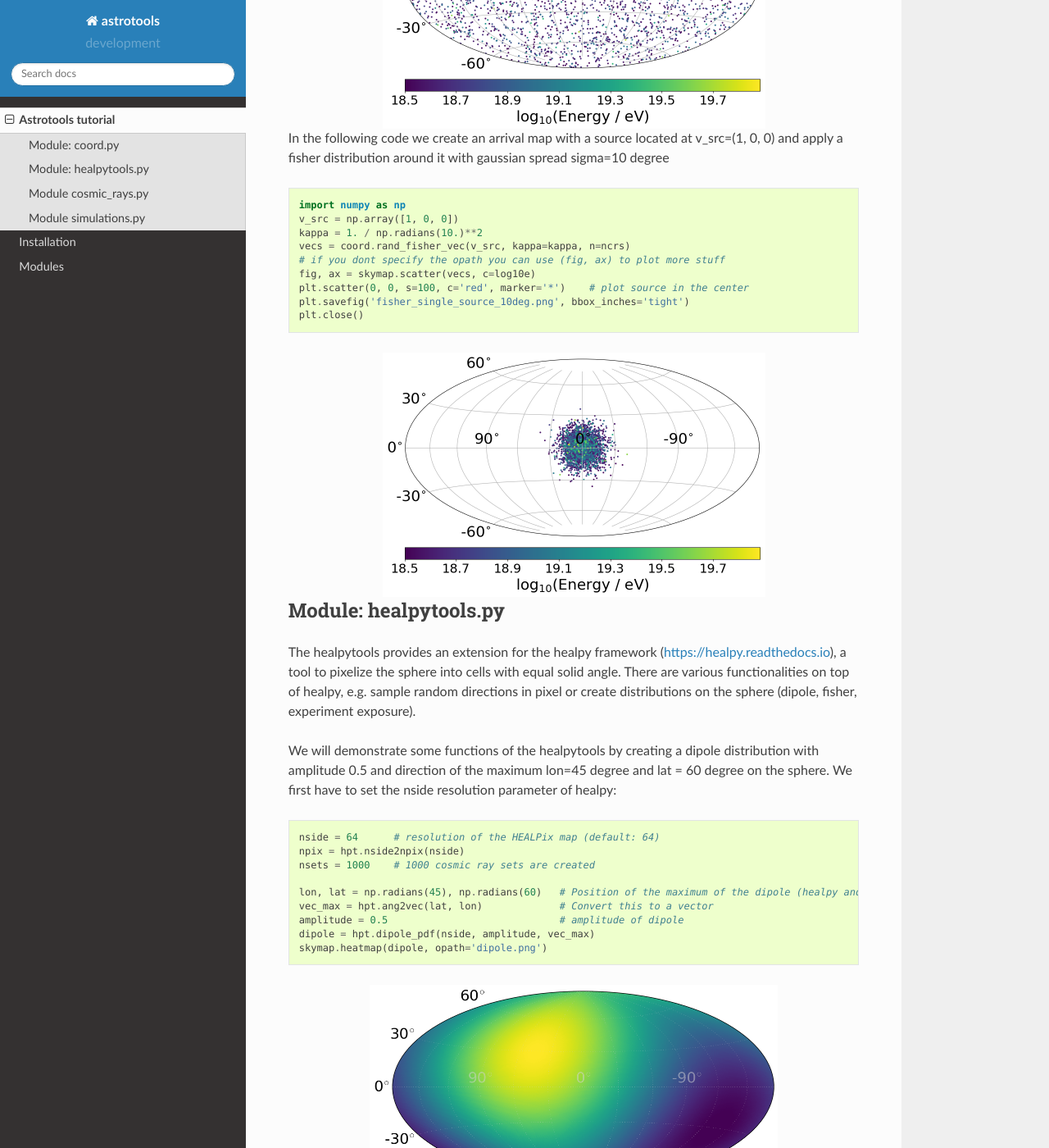
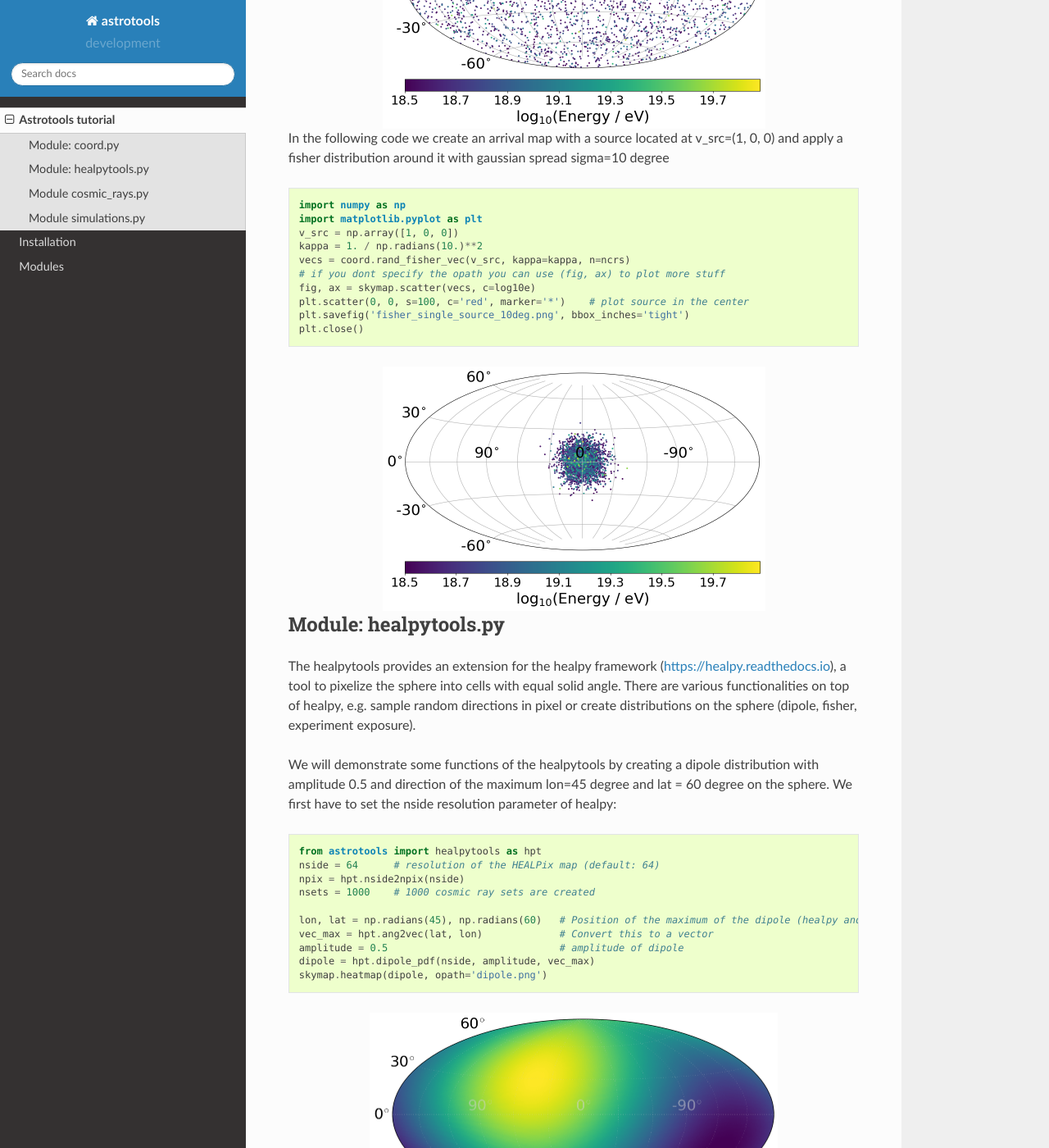
Before and after one commit to MRCWirtz/astrotools, a Sphinx documentation site: the page built from doc/source/tutorial.rst, in a window 1280 px wide and 1400 px high, scrolled down 774 px. Shown: the whole window at 82% size. Built offline with Sphinx 7.4.7 and the Read the Docs theme 2.0.0, drawn with Linux system fonts in a browser that asks for light colours; some of the changed text lies outside the part shown.

Commit message:
[tutorial] Make tutorial executable

```diff
--- a/doc/source/tutorial.rst
+++ b/doc/source/tutorial.rst
@@ -37,6 +37,7 @@ sigma=10 degree
 .. code-block:: python
 
   import numpy as np
+  import matplotlib.pyplot as plt
   v_src = np.array([1, 0, 0])
   kappa = 1. / np.radians(10.)**2
   vecs = coord.rand_fisher_vec(v_src, kappa=kappa, n=ncrs)
@@ -65,6 +66,7 @@ of healpy:
 
 .. code-block:: python
 
+  from astrotools import healpytools as hpt
   nside = 64      # resolution of the HEALPix map (default: 64)
   npix = hpt.nside2npix(nside)
   nsets = 1000    # 1000 cosmic ray sets are created
@@ -118,6 +120,7 @@ will be stored in an internal dictionary called 'general_object_store'.
 
 .. code-block:: python
 
+  from astrotools import cosmic_rays
   ncrs = 5000
   lon, lat = hpt.pix2ang(nside, hpt.rand_pix_from_map(exposure, n=ncrs))
   crs = cosmic_rays.CosmicRaysBase(ncrs)  # Initialize cosmic ray container
@@ -162,6 +165,8 @@ First we will create an isotropic map with AUGER energy spectrum above 10 EeV an
 AUGER's exposure is applied.
 
 .. code-block:: python
+
+  plt.close("all")
 
   from astrotools import simulations
 
```
Also changed, not shown: other parts of doc/source/tutorial.rst (+1 -1 lines).
